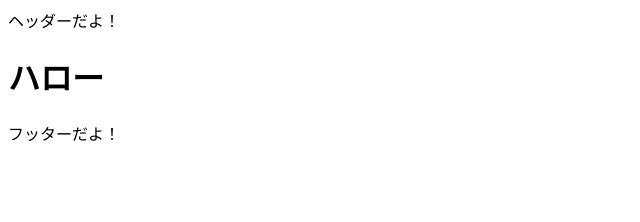
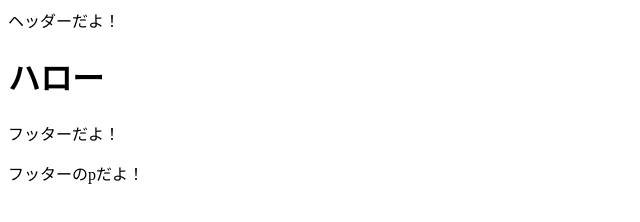
Before and after one commit to pric1209/gitspractice, a plain HTML site: page index.html in a window 1280 px wide. Shown: the whole page, without its empty margins (0-640 px from the left). Drawn offline with Linux system fonts and the light colour scheme.

Commit message:
フッターのpを追加

```diff
--- a/index.html
+++ b/index.html
@@ -8,6 +8,8 @@
 <body>
     <header>ヘッダーだよ！</header>
     <h1>ハロー</h1>
-    <footer>フッターだよ！</footer>
+    <footer>フッターだよ！
+        <p>フッターのpだよ！</p>
+    </footer>
 </body>
 </html>
```
